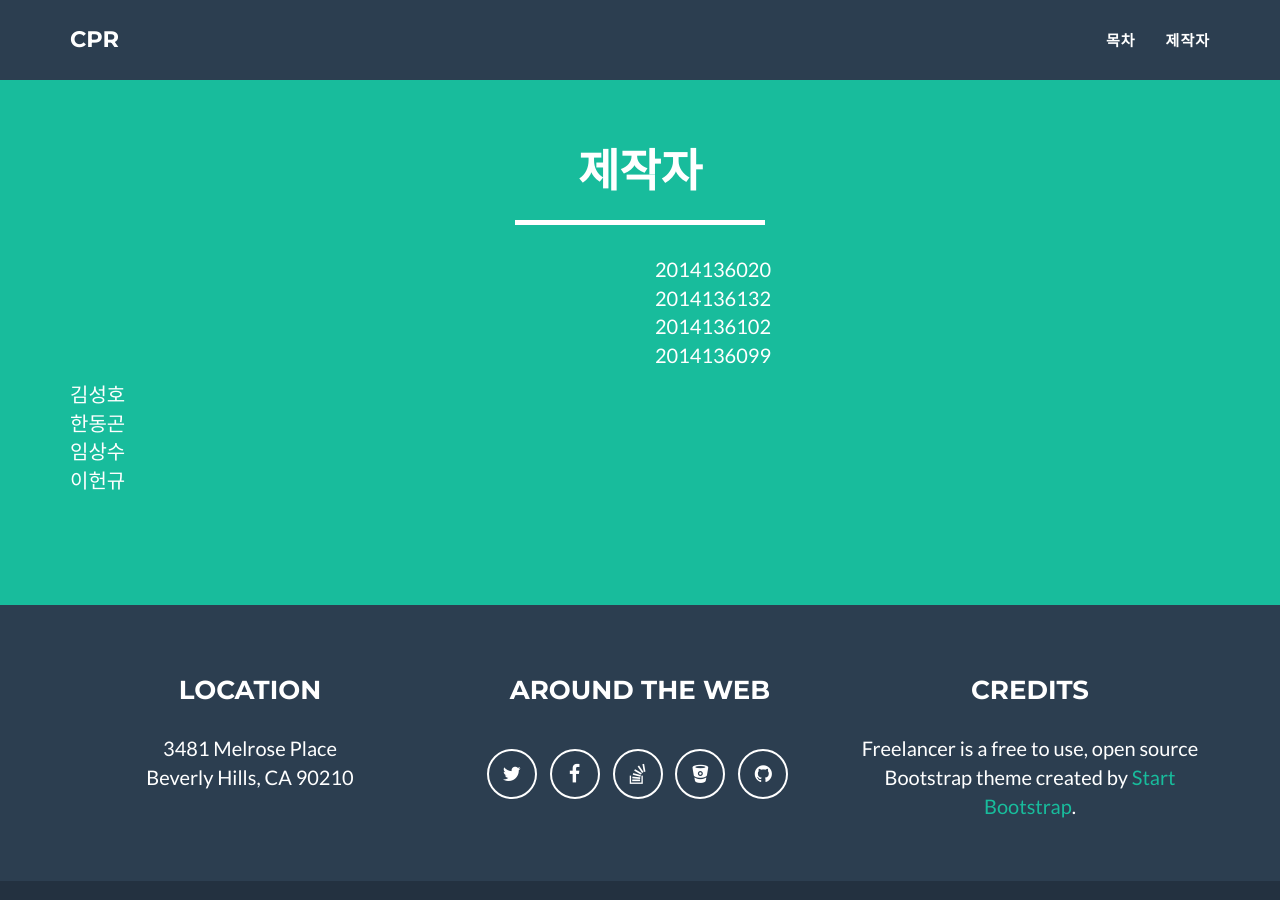
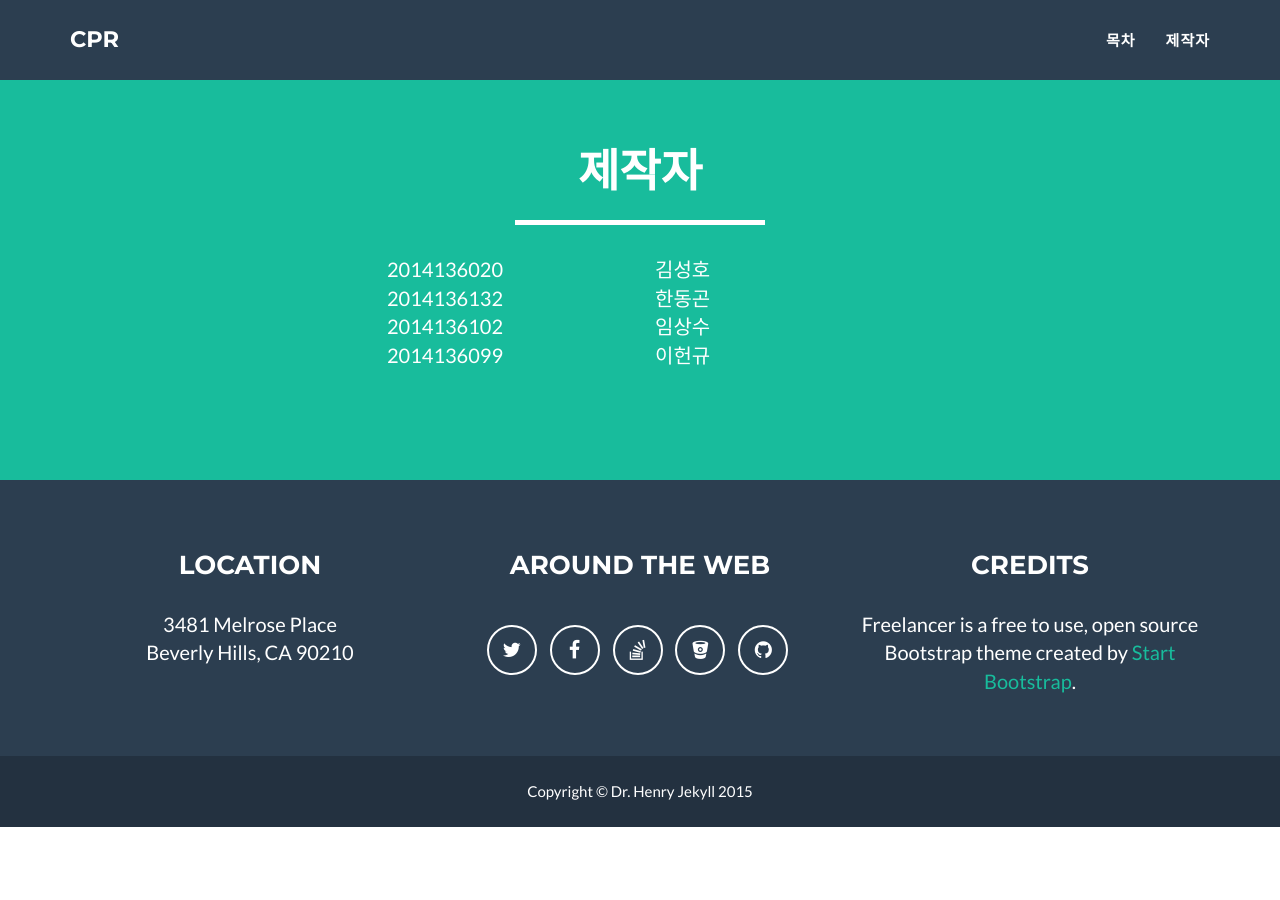
Before and after one commit to kllh/kllh.github.io, a Jekyll site: the page built from index.html, in a window 1280 px wide and 900 px high, scrolled down 1682 px. Built offline with Jekyll 4.4.1, drawn with Linux system fonts in a browser that asks for light colours; after the commit the page ends 2509 px from its top, so only the background shows below that.

Commit message:
Update about.html

```diff
--- a/_includes/about.html
+++ b/_includes/about.html
@@ -8,10 +8,8 @@
                 </div>
             </div>
             <div class="row">
-                <div class="col-lg-2 col-lg-offset-2">
-                </div>
                 <div class="col-lg-4 col-lg-offset-2">
-                    <p>2014136020<br>2014136132<br>2014136102<br>2014136099</p>
+                    <p align ="center">2014136020<br>2014136132<br>2014136102<br>2014136099</p>
                 </div>
                 <div class="col-lg-4">
                     <p>김성호<br>한동곤<br>임상수<br>이헌규</p>
```
